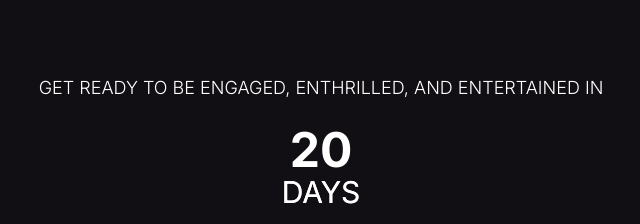
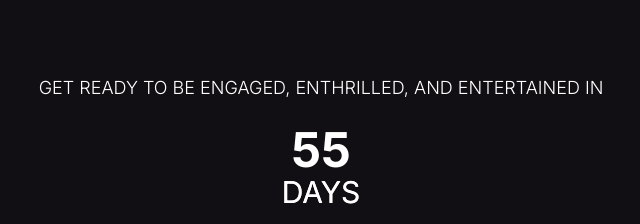
Before and after one commit to EmmanuelAllanMJ/technovit23, a Next.js app: page / in a window 1280 px wide. Shown: the part 2360-2584 px from the top of the page, without its empty margins (319-959 px from the left). Built offline with nearby package versions, Linux system fonts and the light colour scheme.

Commit message:
Changed coutdown date

```diff
--- a/src/components/Countdown.tsx
+++ b/src/components/Countdown.tsx
@@ -4,7 +4,7 @@ import React, { useState, useEffect } from "react";
 import { motion } from "framer-motion";
 
 const Countdown = () => {
-  const targetDate = new Date("2023-08-31T00:00:00").getTime(); // Set your target date here
+  const targetDate = new Date("2023-10-05T00:00:00").getTime(); // Set your target date here
   const [remainingTime, setRemainingTime] = useState(calculateRemainingTime());
 
   useEffect(() => {
```
